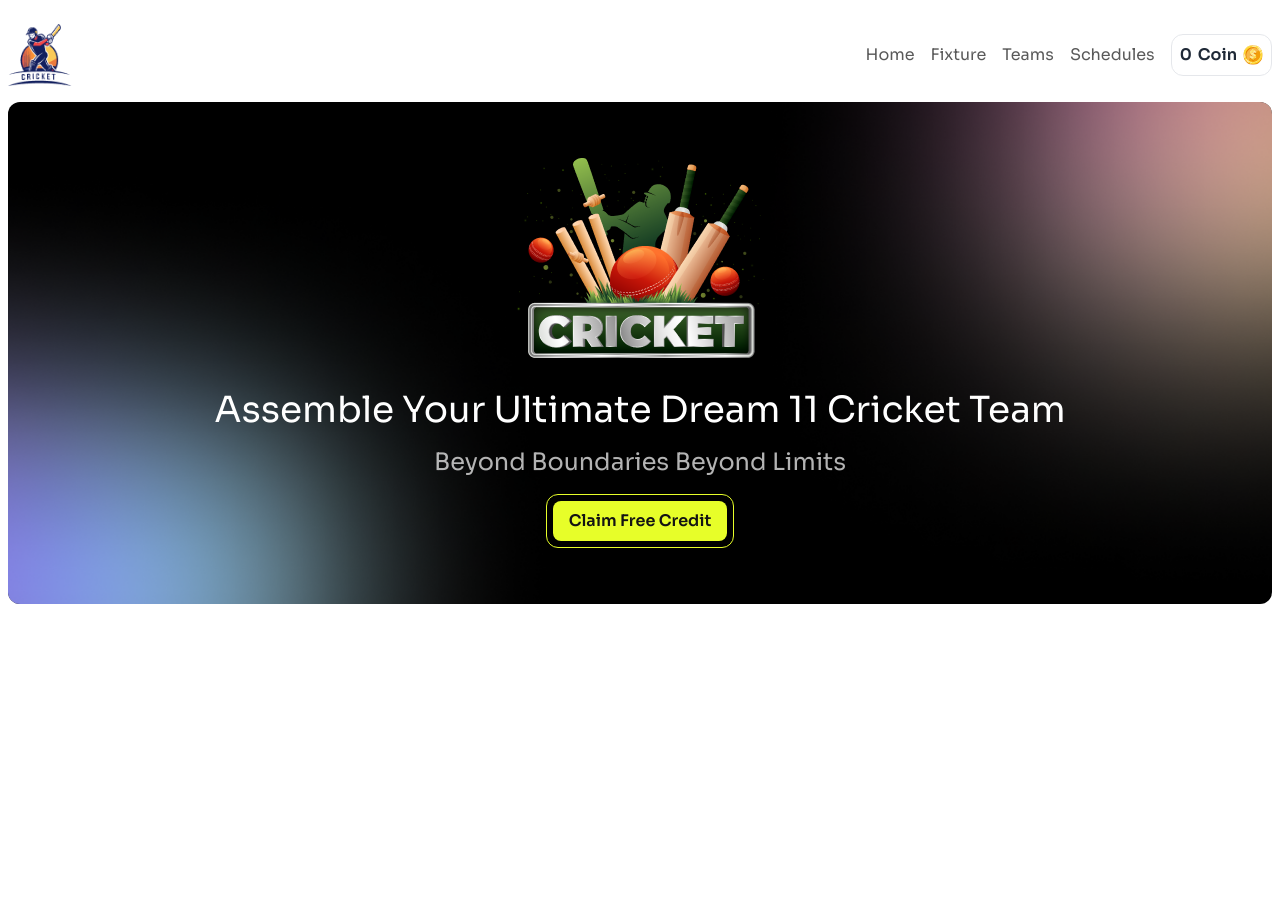
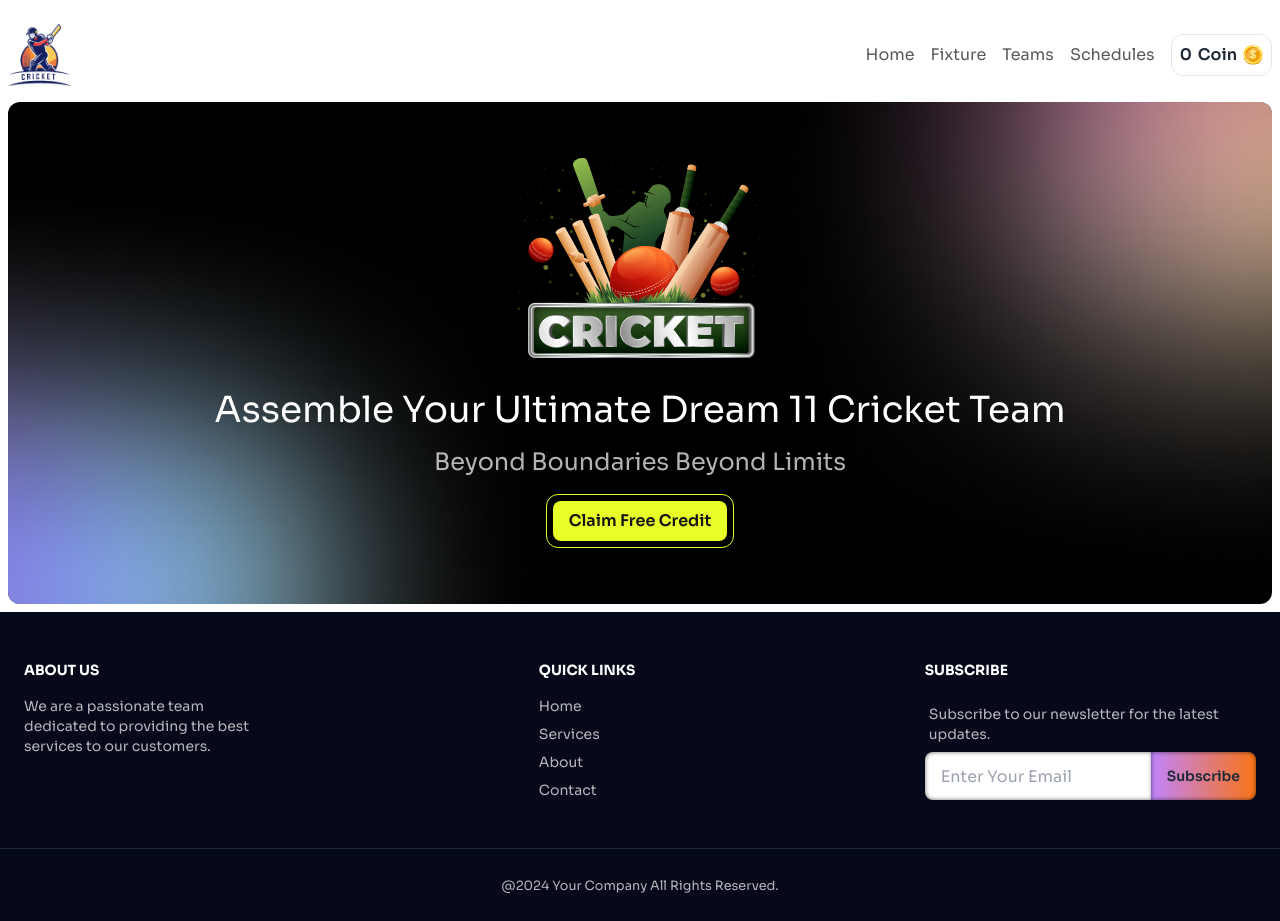
Before and after one commit to Ajmain-Fayek/BPL-Dream-ll, a React (Vite) app: page / in a window 1280 px wide. Before the commit the page ends 800 px from the top, so only its background shows below. Built offline with nearby package versions, Linux system fonts and the light colour scheme.

Commit message:
footer complete

```diff
--- a/src/App.jsx
+++ b/src/App.jsx
@@ -1,11 +1,13 @@
 
 import Header from "./Header/Header";
+import Footer from "./Footer/Footer";
 
 function App() {
 
     return (
         <>
             <Header></Header>
+            <Footer></Footer>
         </>
     );
 }
--- /dev/null
+++ b/src/Footer/Footer.jsx
@@ -0,0 +1,75 @@
+function Footer() {
+    return (
+        <footer className="bg-footer-bg">
+            {/* Max Screen Footer Container */}
+            <div className="max-w-screen-2xl mx-auto p-2">
+                {/* Footer */}
+                <div className="footer justify-between px-4 py-10">
+                    <nav>
+                        <h6 className="footer-title text-text-primary-white opacity-100">
+                            About Us
+                        </h6>
+                        <p className="text-text-secondary-white">
+                            We are a passionate team <br /> dedicated to
+                            providing the best <br /> services to our customers.
+                        </p>
+                    </nav>
+                    <nav>
+                        <h6 className="footer-title text-text-primary-white opacity-100">
+                            Quick Links
+                        </h6>
+                        <a className="link link-hover text-text-secondary-white">
+                            Home
+                        </a>
+                        <a className="link link-hover text-text-secondary-white">
+                            Services
+                        </a>
+                        <a className="link link-hover text-text-secondary-white">
+                            About
+                        </a>
+                        <a className="link link-hover text-text-secondary-white">
+                            Contact
+                        </a>
+                    </nav>
+                    <form>
+                        <h6 className="footer-title text-text-primary-white opacity-100">
+                            Subscribe
+                        </h6>
+                        <fieldset className="form-control w-80">
+                            <label className="label">
+                                <span className="label-text text-text-secondary-white">
+                                    Subscribe to our newsletter for the latest
+                                    updates.
+                                </span>
+                            </label>
+                            <div className="join">
+                                <input
+                                    type="text"
+                                    placeholder="Enter Your Email"
+                                    className="input input-bordered join-item shadow-[inset_0_0_4px_rgba(0,0,0,0.6)] border-none focus:outline-none focus:shadow-[inset_0_0_4px_rgba(0,0,0,0.6)]"
+                                />
+                                <button className="btn border-none bg-gradient-to-r from-purple-400 to-orange-500 join-item shadow-[inset_0_0_4px_rgba(0,0,0,0.6)]">
+                                    Subscribe
+                                </button>
+                            </div>
+                        </fieldset>
+                    </form>
+                </div>
+            </div>
+
+            {/* Horizontal line */}
+            <div className="w-full border-t border-gray-800"></div>
+
+            {/* Copy rights */}
+            <div className="bg-footer-bg">
+                <div className="max-w-screen-2xl mx-auto text-center px-4 py-6">
+                    <small className="text-text-secondary-white">
+                        @2024 Your Company All Rights Reserved.
+                    </small>
+                </div>
+            </div>
+        </footer>
+    );
+}
+
+export default Footer;
--- a/src/Header/NavBar/NavBar.jsx
+++ b/src/Header/NavBar/NavBar.jsx
@@ -3,10 +3,15 @@
 
 function NavBar() {
     return (
-        <nav className="max-w-screen-2xl sticky top-0 z-50 bg-navbar-bg mx-auto flex gap-4 justify-between items-center py-4 backdrop-blur-xl">
+        <nav className="sticky top-0 z-50 bg-navbar-bg backdrop-blur-xl">
+            <div className="max-w-screen-2xl  mx-auto flex gap-4 justify-between items-center py-4 ">
                 <div>
                     <a href="">
-                    <img src={Logo} className="w-16" alt="BPL Dream 11 logo" />
+                        <img
+                            src={Logo}
+                            className="w-16"
+                            alt="BPL Dream 11 logo"
+                        />
                     </a>
                 </div>
                 <div className="flex gap-4 items-center">
@@ -28,6 +33,7 @@
                         <span>0</span> Coin {<Coin></Coin>}
                     </p>
                 </div>
+            </div>
         </nav>
     );
 }
```
Also changed, not shown: src/Header/Banner/Banner.jsx (line endings or trailing spaces). Lines whose indentation alone changed are shown as unchanged.
